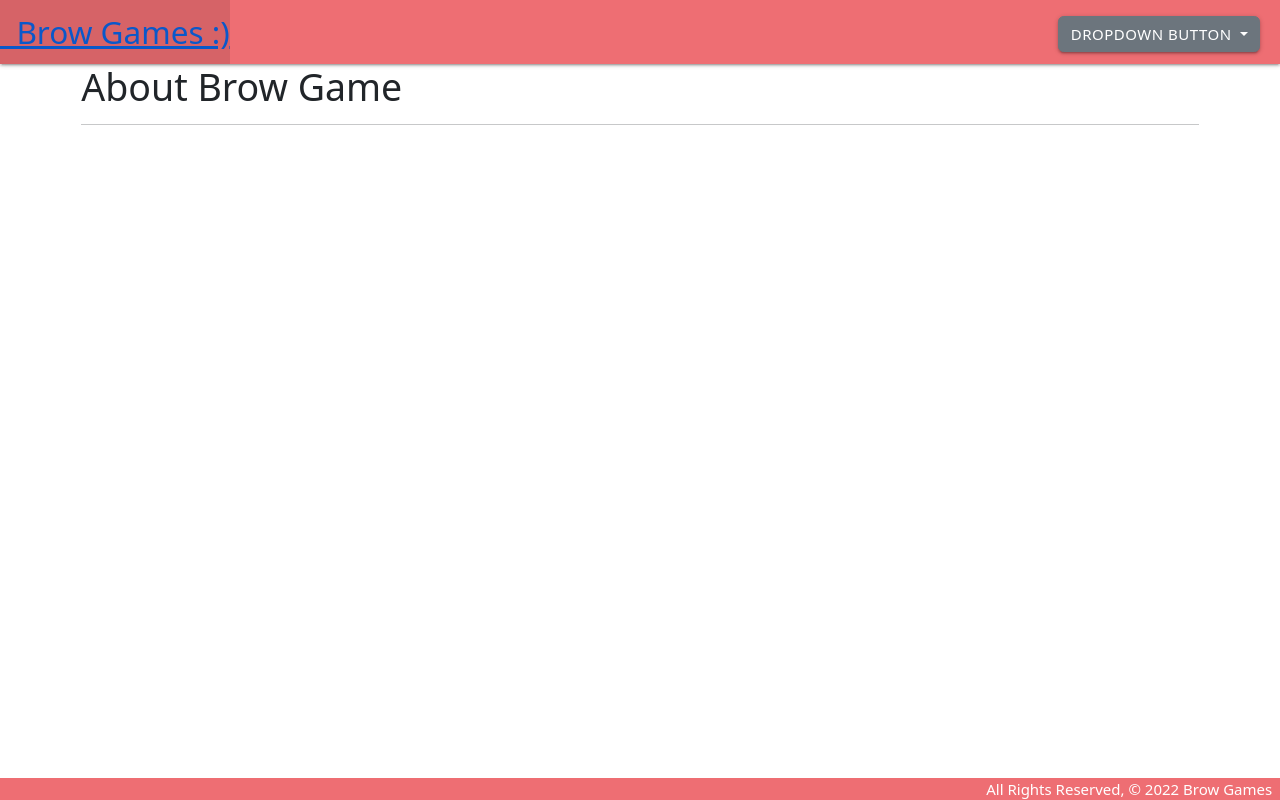
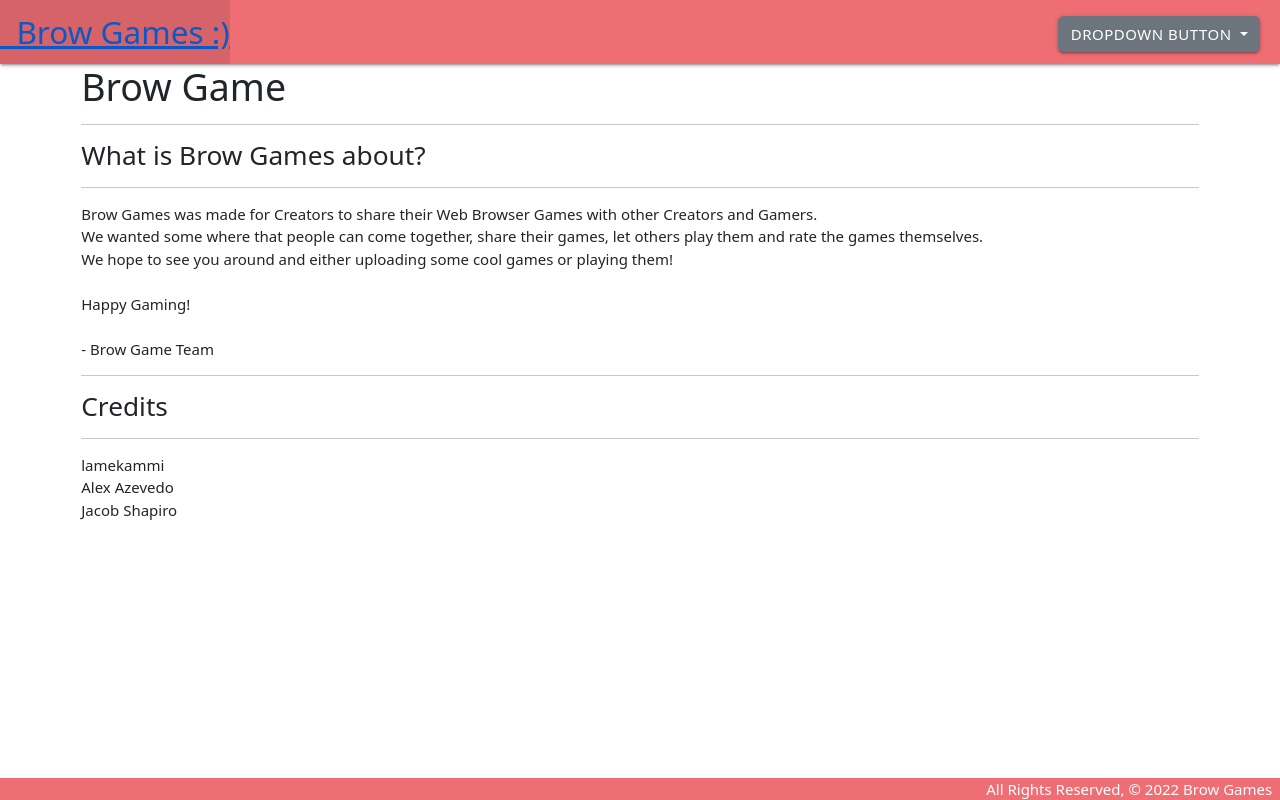
Before and after one commit to karatikidd94/browgames, a Django app: page /about/ in a window 1280 px wide. Run offline with Django 4.2, Linux system fonts and the light colour scheme.

Commit message:
about page

```diff
--- a/main_app/templates/about.html
+++ b/main_app/templates/about.html
@@ -1,8 +1,23 @@
 {% extends 'base.html' %}
 {% block content %}
 
-<h1>About Brow Game</h1>
+<h1>Brow Game</h1>
 <hr />
-<p></p>
+<h3>What is Brow Games about?</h3>
+<hr />
+<p>Brow Games was made for Creators to share their Web Browser Games with other Creators and Gamers.<br />
+    We wanted some where that people can come together, share their games, let others play them and rate the games themselves.<br />
+    We hope to see you around and either uploading some cool games or playing them!
+    <br /><br />
+    Happy Gaming!
+    <br /><br />
+    - Brow Game Team
+</p>
+<hr />
+<h3>Credits</h3>
+<hr />
+lamekammi<br />
+Alex Azevedo<br />
+Jacob Shapiro
 
 {% endblock %}
```
